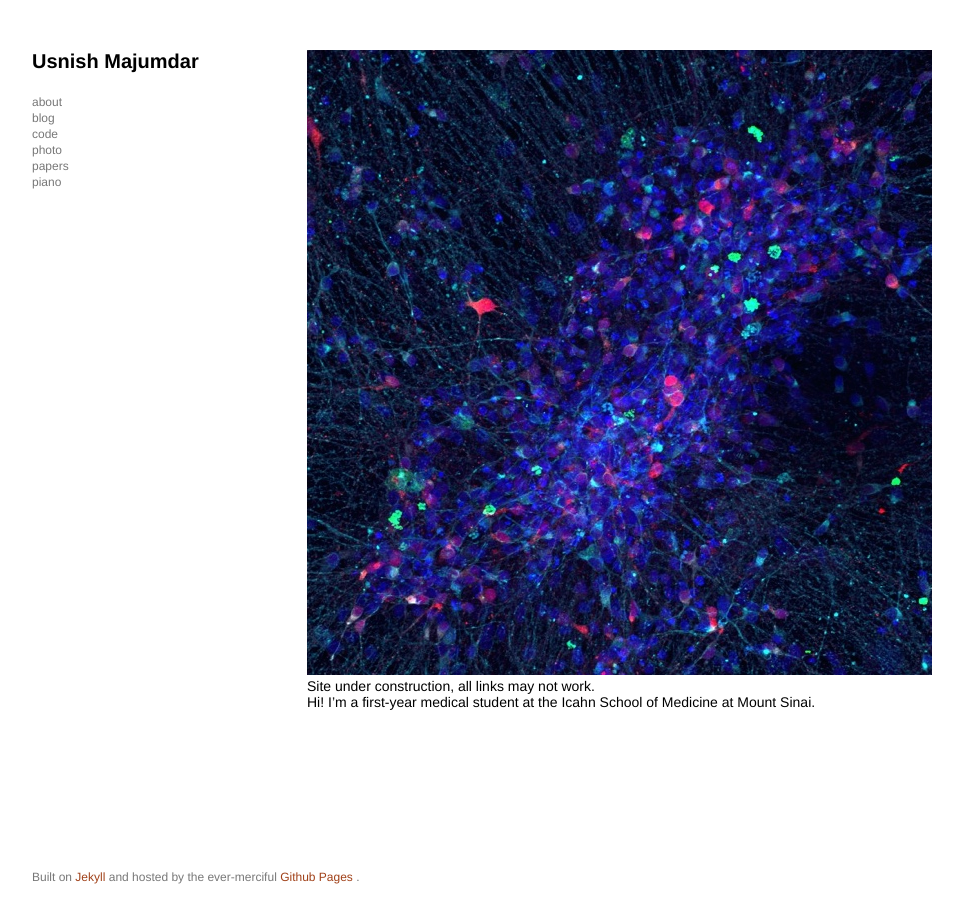
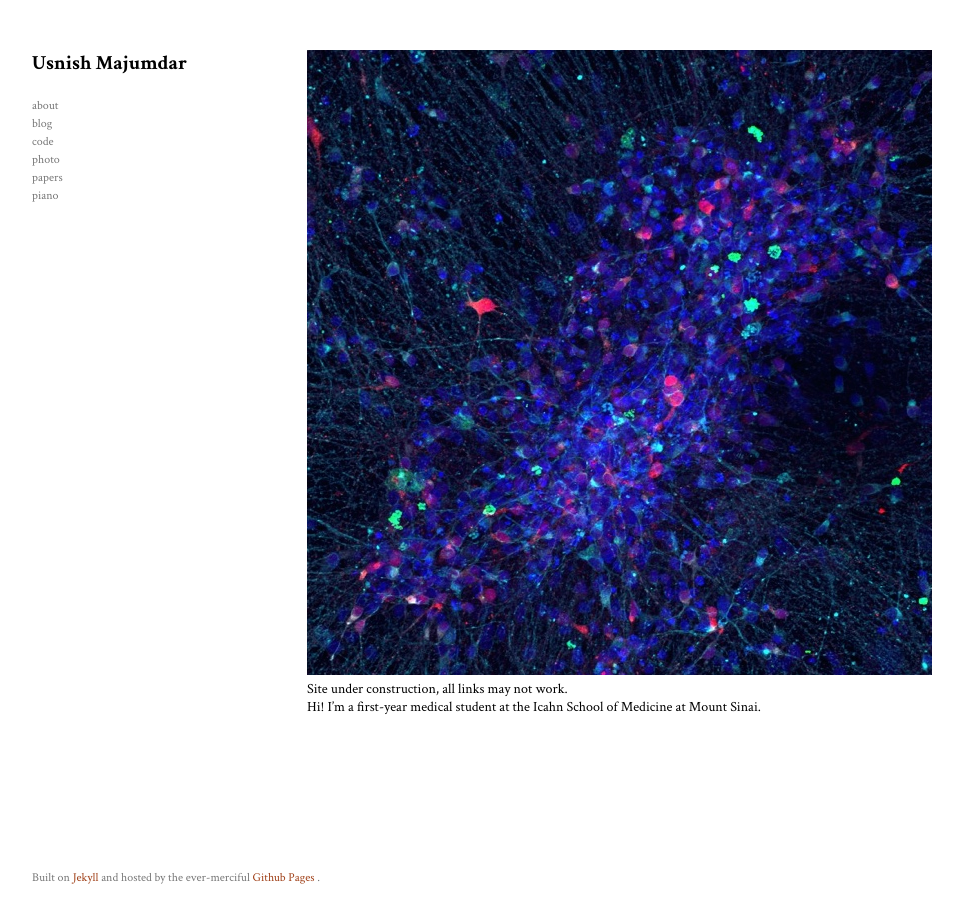
Before and after one commit to usnish/usnish.github.io, a Jekyll site: the page built from index.md, in a window 1280 px wide. Shown: the whole page, without its empty margins (18-981 px from the left). Built offline with Jekyll 4.4.1, drawn with Linux system fonts in a browser that asks for light colours; nearby versions of some CDN libraries.

Commit message:
text font

```diff
--- a/css/main.css
+++ b/css/main.css
@@ -1,10 +1,9 @@
 /* usnish.org main css*/
 /* typography ######################################## */
-@import url(http://fonts.googleapis.com/css?family=Lato:400,900,400italic,700italic);
-@import url(http://fonts.googleapis.com/css?family=Source+Sans+Pro:400,700,400italic,700italic);
+@import url('https://fonts.googleapis.com/css?family=Crimson+Text:400,700');
 
 body{
-  font-family:"Helvetica Neue", Helvetica, Arial, sans-serif;
+  font-family:"Crimson Text", serif;
   font-size:14px;
 
 }
```
